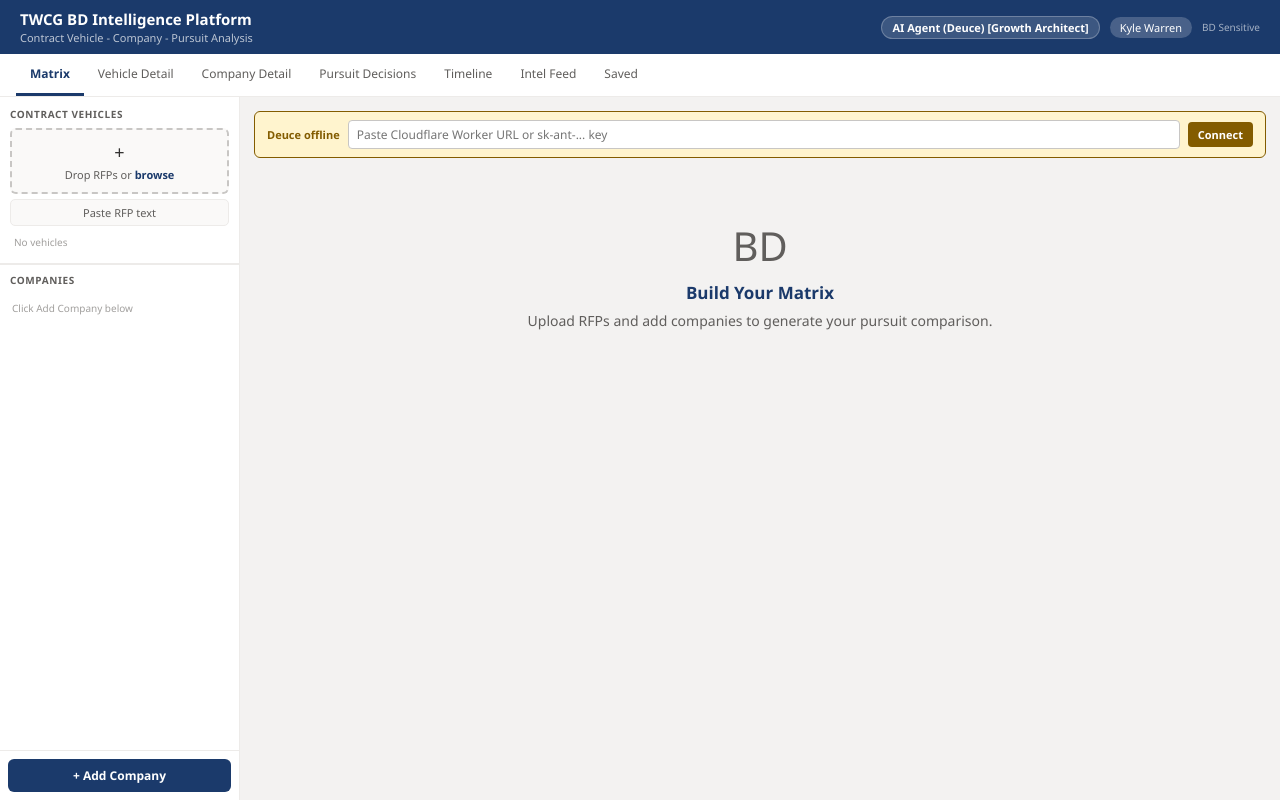
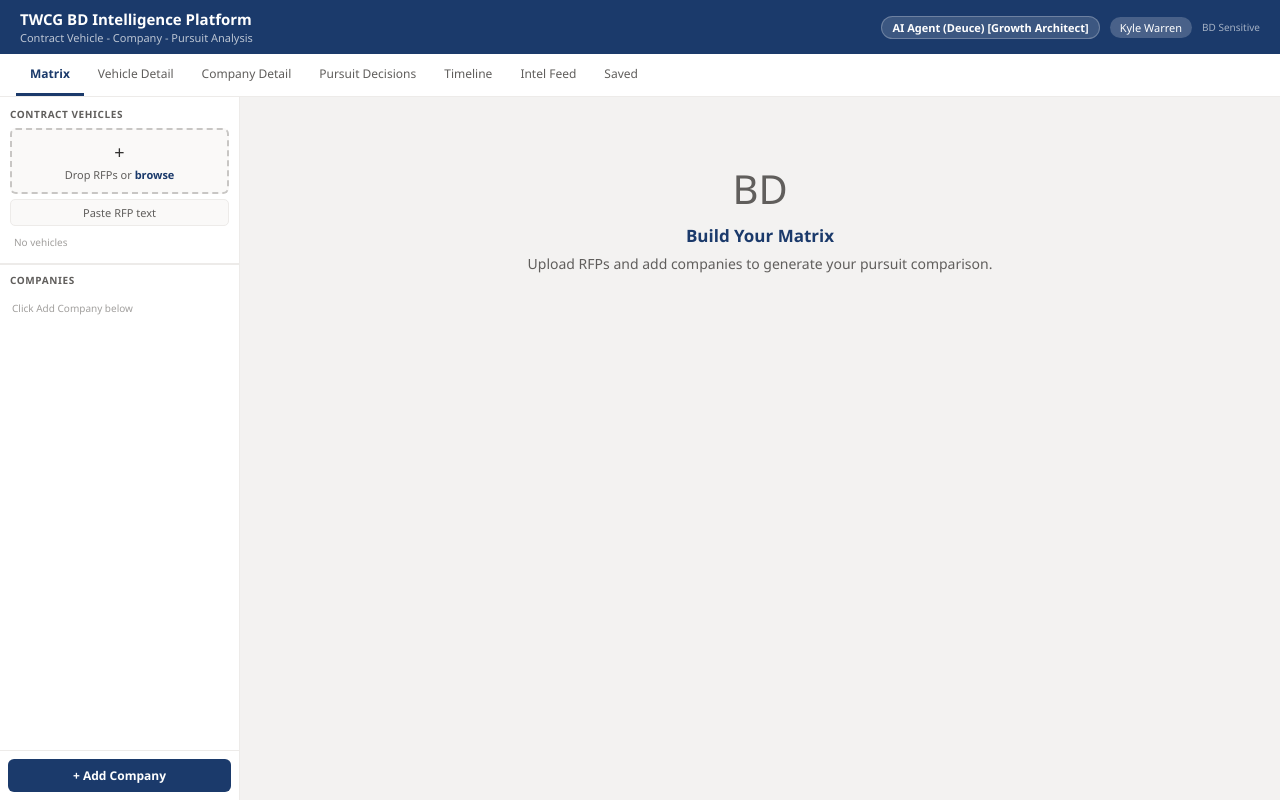
Before and after one commit to KyleWWarren/twcg-bd, a plain HTML site: page index.html in a window 1280 px wide. Drawn offline with Linux system fonts and the light colour scheme.

Commit message:
Update index.html
Cloudflare proxy

```diff
--- a/index.html
+++ b/index.html
@@ -339,7 +339,7 @@ table.t tr:last-child td{border-bottom:none}
 // ── CONFIG ──────────────────────────────────────────────────────────────────
 // Set PROXY_URL to your Cloudflare Worker URL once deployed.
 // Leave empty to use runtime key entry via the banner.
-var PROXY_URL = '';
+var PROXY_URL = 'https://twcg-proxy.kyle-88e.workers.dev';
 
 // ── STATE ───────────────────────────────────────────────────────────────────
 var runtimeKey = '';
```
